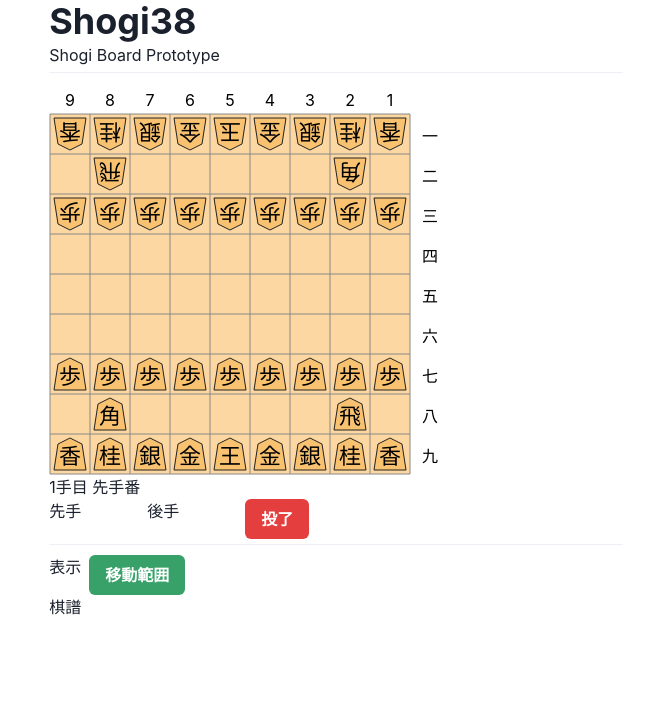
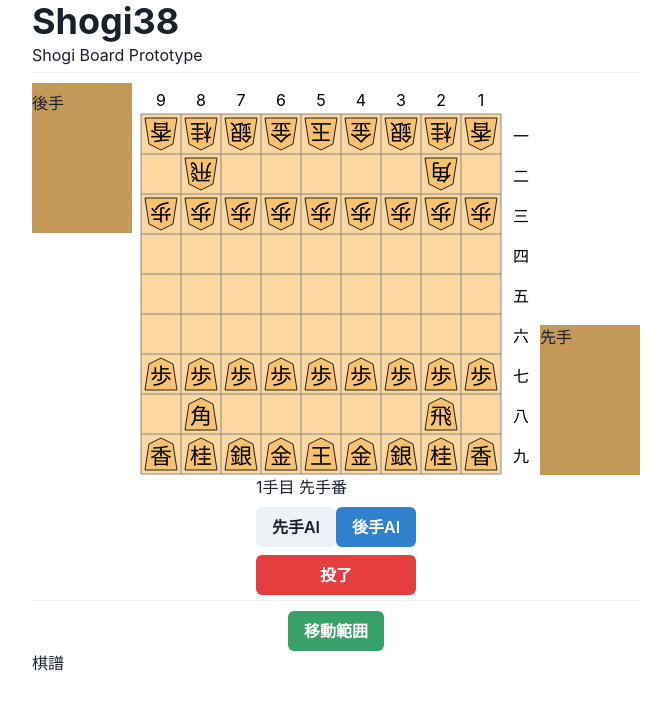
Before and after one commit to ma38su/shogi, a Next.js app: page / in a window 1280 px wide. Shown: the top 710 px of the page, without its empty margins (304-975 px from the left). Built offline with nearby package versions, Linux system fonts and the light colour scheme.

Commit message:
add simple ai

```diff
--- a/libs/components/BoardSvg.tsx
+++ b/libs/components/BoardSvg.tsx
@@ -1,10 +1,12 @@
 import React from "react";
 import { createRectanglePolygon } from "../geometry";
-import { PlayerTurn, PieceType, xyToIndex, Game, promote, GameRecord, yToLabel } from "../shogi";
+import { PlayerTurn, PieceType, xyToIndex, Game, promote, GameRecord, yToLabel, PiecePosition, PieceSelection, movePiece } from "../shogi";
 import { generateGrid, polylineToPoints } from "../svg";
 import { VisibilityOption } from "../VisibilityOption";
 import { PieceSvgGroup } from "./PieceSvgGroup";
 import { CandidatesSvg } from "./CandidatesSvg";
+import { Box, Flex, Stack, Text } from "@chakra-ui/react";
+import { PieceStand } from "./PieceStand";
 
 const XLabel = React.memo(function XLabel() {
   return (
@@ -32,25 +34,33 @@ const BoardGrid = React.memo(function Grid(props: {size: number, scale: number})
   return <path d={generateGrid(9, 9, size)} strokeWidth={1/scale} stroke='#888' fill='none' />
 });
 
-type PieceSelection = {
-  index: number,
-  piece: PieceType,
-  turn: PlayerTurn,
-};
-
 type Props = {
   game: Game,
   setGame: React.Dispatch<React.SetStateAction<Game>>,
   visibilityOptions?: VisibilityOption[],
 };
 
-function BoardSvg(props: Props) {
+function selectPiece(x: number, y: number, type: PieceType, turn: PlayerTurn, prev: PieceSelection | null) {
+  const index = xyToIndex(x, y);
+  if (prev?.index === index) return null;
+
+  return {
+    index: xyToIndex(x, y),
+    piece: type,
+    turn,
+  } satisfies PieceSelection;
+}
+
+function ShogiBoardSvg(props: Props) {
 
   const {
     game,
     setGame,
     visibilityOptions,
   } = props;
+
+  const standWidth = 100;
+  const standHeight = 150;
 
   const gridSize = 1;
   const margin = 1;
@@ -65,82 +75,43 @@ function BoardSvg(props: Props) {
 
   const [selection, setSelection] = React.useState<PieceSelection | null>(null);
 
-  const onClick = React.useCallback(function onClick(x: number, y: number, turn: PlayerTurn, type: PieceType) {
+  const handleSelect = React.useCallback(function onClick(x: number, y: number, turn: PlayerTurn, type: PieceType) {
     if (turn !== game.turn) return;
 
-    const index = xyToIndex(x, y);
-    setSelection(prev => {
-      if (prev?.index === index) return null;
-
-      return {
-        index: xyToIndex(x, y),
-        piece: type,
-        turn,
-      } satisfies PieceSelection;
-    });
+    setSelection(prev => selectPiece(x, y, type, turn, prev));
   }, [game]);
 
-  const handleMove = React.useCallback(function onClick(x: number, y: number, turn: PlayerTurn) {
+  const handleMove = React.useCallback(function onClick(x: number, y: number) {
     if (!selection) throw new Error();
-
-    setGame((prev: Game) => {
-
-      const nextIndex = xyToIndex(x, y);
-      const { index, piece } = selection;
-      const {
-        position,
-        pieceInHand: [bPieceInHand, wPieceInHand],
-        records
-      } = prev;
-
-      const captured = position.get(nextIndex);
-      if (captured != null) {
-        const [capturedType, capturedTurn] = captured;
-        if (turn === capturedTurn) throw new Error();
-
-        if (turn) {
-          const prevCount = bPieceInHand.get(capturedType) ?? 0;
-          bPieceInHand.set(capturedType, prevCount + 1);
-        } else {
-          const prevCount = wPieceInHand.get(capturedType) ?? 0;
-          wPieceInHand.set(capturedType, prevCount + 1);
-        }
-      }
-
-      position.delete(index);
-      position.set(nextIndex, [piece, turn]);
-
-      const nextMove = prev.move + 1;
-
-      const newRecord: GameRecord = {
-        x,
-        y,
-        turn,
-        piece,
-        move: nextMove,
-      };
-
-      return {
-        turn: !prev.turn,
-        move: nextMove,
-        position: new Map(position),
-        pieceInHand: [new Map(bPieceInHand), new Map(wPieceInHand)],
-        records: [...records, newRecord],
-      } satisfies Game;
-    });
+    setGame((prev: Game) => movePiece(prev, selection, xyToIndex(x, y)));
   }, [selection, setGame]);
-
-  const selectedIndex = selection?.index;
-
-  const { position } = game;
 
   React.useEffect(() => {
     setSelection(null);
   }, [game]);
 
+  const { position, pieceInHand: [bPieceOfHand, wPieceOfHand] } = game;
+  const selectedIndex = selection?.index;
   const candidatesVisible = visibilityOptions?.includes('移動範囲') ?? false;
 
+  const handleSelectInHandPiece = (type: PieceType) => {
+    setSelection({
+      index: null,
+      piece: type,
+      turn: game.turn,
+    });
+  };
+
+  const standColor = '#C49958';
   return (
+    <Stack direction='row'>
+      <Flex alignItems='start'>
+        <Stack direction='column' style={{width: standWidth, height: standHeight, backgroundColor: standColor}}>
+          <PieceStand pieceInHand={wPieceOfHand} turn={false} disabled={game.turn} selected={false} handleSelectPiece={handleSelectInHandPiece} />
+          <Text>後手</Text>
+        </Stack>
+      </Flex>
+
       <svg {...{width, height}} className='disable-select'>
         <g transform={`translate(${margin},${margin+heightGuide}) scale(${scale},${scale})`}>
 
@@ -150,17 +121,25 @@ function BoardSvg(props: Props) {
           <polygon points={polylineToPoints(createRectanglePolygon(boardWidth, boardHeight))} stroke='none' fill='#FCD7A1' />
 
           {
-          Array.from(position.entries()).map(([index, [type, turn]]) => {
-            return <PieceSvgGroup key={index} {...{type, index, turn: turn, scale, onClick, selected: selectedIndex === index}} />
+            Array.from(position.entries()).map(([index, {type, turn}]) => {
+              return <PieceSvgGroup key={index} {...{type, index, turn, scale, onClick: handleSelect, selected: selectedIndex === index}} />
             })
           }
 
-        { selection && <CandidatesSvg {...{...selection, position, onClick: handleMove, visible: candidatesVisible}} /> }
+          { (selection && selection.index != null) && <CandidatesSvg {...{...selection, position, onClick: handleMove, visible: candidatesVisible}} /> }
 
           <BoardGrid size={gridSize} scale={scale} />
         </g>
       </svg>
+
+      <Flex alignItems='end'>
+        <Stack direction='column' style={{width: standWidth, height: standHeight, backgroundColor: standColor}}>
+          <Text>先手</Text>
+          <PieceStand pieceInHand={bPieceOfHand} turn={true} disabled={!game.turn} selected={false} handleSelectPiece={handleSelectInHandPiece}/>
+        </Stack>
+      </Flex>
+    </Stack>
   );
 }
 
-export { BoardSvg }
+export { ShogiBoardSvg }
--- a/libs/components/CandidatesSvg.tsx
+++ b/libs/components/CandidatesSvg.tsx
@@ -1,14 +1,14 @@
 import React from "react";
-import { PlayerTurn, PieceType, getMoveRangeList } from "../shogi";
+import { PlayerTurn, PieceType, getMoveRangeList, PiecePosition } from "../shogi";
 import { CandidateLineSvg } from "./CandidateLineSvg";
 
 type Props = {
   index: number,
   piece: PieceType,
   turn: PlayerTurn,
-  position: Map<number, [PieceType, PlayerTurn]>,
+  position: Map<number, PiecePosition>,
   visible: boolean,
-  onClick: (x: number, y: number, turn: PlayerTurn) => void
+  onClick: (x: number, y: number) => void
 };
 
 const CandidatesSvg = React.memo(function CandidatesSvg(props: Props) {
--- a/libs/components/CheckmateDialog.tsx
+++ b/libs/components/CheckmateDialog.tsx
@@ -1,4 +1,4 @@
-import { Button, Modal, ModalBody, ModalContent, ModalFooter, ModalHeader, ModalOverlay } from "@chakra-ui/react";
+import { Button, Modal, ModalBody, ModalContent, ModalFooter, ModalHeader, ModalOverlay, Text } from "@chakra-ui/react";
 import { Game, isPromotable } from "../shogi";
 
 type Props = {
@@ -8,7 +8,7 @@ type Props = {
 
 function CheckmateDialog(props: Props) {
   const {
-    game,
+    game: { turn, move },
     handleReset,
   } = props;
 
@@ -16,9 +16,11 @@ function CheckmateDialog(props: Props) {
     <Modal isOpen={true} onClose={handleReset} isCentered>
       <ModalOverlay />
       <ModalContent>
-        <ModalHeader>詰み</ModalHeader>
+        <ModalHeader>{move}手 詰み</ModalHeader>
         <ModalBody>
-          詰みました。
+          <Text>
+          {turn ? '先手' : '後手'}の勝ち
+          </Text>
         </ModalBody>
         <ModalFooter>
           <Button colorScheme="green" mr={3} onClick={handleReset}>再戦</Button>
--- a/libs/components/GameRecordList.tsx
+++ b/libs/components/GameRecordList.tsx
@@ -1,10 +1,18 @@
 import { Text } from "@chakra-ui/react";
 import React from "react";
-import { GameRecord, xToLabel, yToLabel } from "../shogi";
+import { GameRecord, indexToXY, xToLabel, yToLabel } from "../shogi";
 
 type Props = {
   records: GameRecord[],
 };
+
+function indexToLabel(index: number) {
+  return xyToLabel(...indexToXY(index));
+}
+
+function xyToLabel(x: number, y: number) {
+ return `${xToLabel(x)}${yToLabel(y)}`;
+}
 
 const GameRecordList = React.memo(function GameRecordList(props: Props) {
   const { records } = props;
@@ -22,11 +30,11 @@ const GameRecordList = React.memo(function GameRecordList(props: Props) {
             behavior,
           } = record;
 
-          return <Text key={move}>{move}手目 {turn ? '▲' : '△'} {xToLabel(x)}{yToLabel(y)} {piece}{ behavior }</Text>
+          return <Text key={move}>{move}手目 {turn ? '▲' : '△'} {xyToLabel(x, y)} {piece}{ behavior }</Text>
         })
       }
     </>
   )
 });
 
-export { GameRecordList };
+export { GameRecordList, xyToLabel, indexToLabel };
--- a/libs/components/PromotionDialog.tsx
+++ b/libs/components/PromotionDialog.tsx
@@ -1,4 +1,4 @@
-import { Button, Modal, ModalBody, ModalCloseButton, ModalContent, ModalFooter, ModalHeader, ModalOverlay } from "@chakra-ui/react";
+import { Button, Modal, ModalBody, ModalCloseButton, ModalContent, ModalFooter, ModalHeader, ModalOverlay, Text } from "@chakra-ui/react";
 import { GameRecord, isPromotable, PieceType, promote } from "../shogi";
 
 type Props = {
@@ -12,7 +12,7 @@ function PromotionDialog(props: Props) {
     handlePromotion,
   } = props;
 
-  const { piece } = lastRecord;
+  const { piece, turn } = lastRecord;
 
   const handleYes = () => {
     handlePromotion(true);
@@ -27,7 +27,12 @@ function PromotionDialog(props: Props) {
       <ModalContent>
         <ModalHeader>成りますか？</ModalHeader>
         <ModalBody>
-          {piece} → {promote(piece)}
+          <Text>
+            {turn ? '先手' : '後手'}
+          </Text>
+          <Text>
+            {piece} → {promote(piece)}
+          </Text>
         </ModalBody>
         <ModalFooter>
           <Button colorScheme="blue" mr={3} onClick={handleYes}>Yes</Button>
--- /dev/null
+++ b/libs/shogi-ai.ts
@@ -0,0 +1,83 @@
+import { xyToLabel } from "./components/GameRecordList";
+import { Game, getMoveRangeList, indexToXY, isPromotable, movePiece, PiecePosition, PieceSelection, PieceType, PlayerTurn, promote, updatePromotion, xyToIndex } from "./shogi";
+
+function getRandomInt(max: number) {
+  return Math.floor(Math.random() * max);
+}
+
+function choiceRandom<T>(array: readonly T[]) {
+  const i = getRandomInt(array.length);
+  return array[i];
+}
+
+function calculateNextMove(game: Game) {
+  const { position, turn } = game;
+  if (turn) {
+    console.log('sente AI');
+  } else {
+    console.log('gote AI');
+  }
+
+  const moveCandidates = generateNextMoveCandidates(position, turn);
+
+  const nextMove = choiceRandom(moveCandidates);
+
+  return nextMove;
+}
+
+function moveNextByAi(game: Game) {
+  const [piece, index, nextIndex] = calculateNextMove(game);
+  const { turn } = game;
+  const selection: PieceSelection = { piece, index, turn };
+
+  const nextGame = movePiece(game, selection, nextIndex);
+  const { records, position } = nextGame;
+  const lastRecord = records.length > 0 ? records[records.length - 1] : null;
+  if (!isPromotable(lastRecord)) {
+    return nextGame;
+  }
+
+  const newPosition = updatePromotion(lastRecord, position);
+  return {
+    ...nextGame,
+    position: newPosition
+  };
+}
+
+function generateNextMoveCandidates(position: Map<number, PiecePosition>, turn: boolean): [PieceType, number, number][] {
+  const results: [PieceType, number, number][] = [];
+  for (const [index, piecePosition] of position) {
+    const { type: pieceType, turn: pieceTurn } = piecePosition;
+    if (turn !== pieceTurn) {
+      continue;
+    }
+
+    const candidateTable = getMoveRangeList(pieceType, pieceTurn);
+    const [x0, y0] = indexToXY(index);
+
+    for (const candidates of candidateTable) {
+      for (const [dx, dy] of candidates) {
+        const x = x0 + dx;
+        const y = y0 + dy;
+        if (x < 0 || x >= 9 || y < 0 || y >= 9) {
+          break;
+        }
+
+        const index1 = xyToIndex(x, y);
+        const state1 = position.get(index1);
+        if (state1 != null) {
+          // 自駒がある場合は移動できない
+          // 相手駒がある場合は移動できるが、その先には移動できない
+          if (state1.turn !== turn) {
+            results.push([pieceType, index, index1]);
+          }
+          break;
+        }
+        results.push([pieceType, index, index1]);
+      }
+    }
+  }
+  return results;
+}
+
+export { calculateNextMove, moveNextByAi }
--- a/libs/shogi.ts
+++ b/libs/shogi.ts
@@ -1,3 +1,4 @@
+import { indexToLabel, xyToLabel } from "./components/GameRecordList";
 import { XY, XYArray } from "./geometry";
 
 type PlayerTurn = true | false;
@@ -15,8 +16,13 @@ type GameRecord = {
   behavior?: BehaviorType,  // true: 成り, false: 不成, undefined: 未選択
 }
 
+type PiecePosition = {
+  type: PieceType,
+  turn: boolean,
+}
+
 type Game = {
-  position: Map<number, [PieceType, PlayerTurn]>,
+  position: Map<number, PiecePosition>,
   pieceInHand: [Map<PieceType, number>, Map<PieceType, number>],
   move: number,
   turn: PlayerTurn,
@@ -160,7 +166,7 @@ function promote(type: PieceType) {
   return promoteMap.get(type);
 }
 
-function isPromotable(lastRecord: GameRecord | null | undefined) {
+function isPromotable(lastRecord: GameRecord | null | undefined): lastRecord is GameRecord {
   if (lastRecord == null) return false;
 
   const { piece, y, turn, behavior } = lastRecord;
@@ -189,8 +195,8 @@ function isKind(piece: PieceType) {
   return piece === '王' || piece === '玉';
 }
 
-function searchKingIndex(position: Map<number, [PieceType, PlayerTurn]>, turn: PlayerTurn) {
-  for (const [index, [p, t]] of position) {
+function searchKingIndex(position: Map<number, PiecePosition>, turn: PlayerTurn) {
+  for (const [index, {type: p, turn: t}] of position) {
     if (t === turn && isKind(p)) {
       return indexToXY(index);
     }
@@ -203,8 +209,7 @@ function isCheck(game: Game, turn0: PlayerTurn): boolean {
   const { position } = game;
 
   const [kingX, kingY] = searchKingIndex(position, !turn0);
-  console.log({kingX, kingY, turn0});
-  for (const [index, [piece, turn]] of position) {
+  for (const [index, {type: piece, turn}] of position) {
     if (turn !== turn0) continue;
 
     const [x0, y0] = indexToXY(index);
@@ -214,6 +219,10 @@ function isCheck(game: Game, turn0: PlayerTurn): boolean {
       for (const [dx, dy] of moveRange) {
         const x = x0 + dx;
         const y = y0 + dy;
+        if (x < 0 || x >= 9 || y < 0 || y >= 9) {
+          break;
+        }
+
         const moveIndex = xyToIndex(x, y);
 
         if (x === kingX && y === kingY) {
@@ -228,10 +237,98 @@ function isCheck(game: Game, turn0: PlayerTurn): boolean {
   return false;
 }
 
+/**
+ * TODO 詰みの判定
+ */
 function isCheckmate(game: Game): boolean {
   const { turn } = game;
   return isCheck(game, turn);
 }
 
-export { CapturablePieceList, isCheck, isCheckmate, getMoveRangeList, xyToIndex, promote, isPromotable, xToLabel, yToLabel }
-export type { PieceType, PlayerTurn, Game, GameRecord }
+type PieceSelection = InHandPieceSelection | BoardPieceSelection;
+
+type BoardPieceSelection = {
+  index: number,
+  piece: PieceType,
+  turn: PlayerTurn,
+};
+
+type InHandPieceSelection = {
+  index: null,
+  piece: PieceType,
+  turn: PlayerTurn,
+};
+
+function movePiece(game: Game, selection: PieceSelection, nextIndex: number): Game {
+  const { index, piece, turn } = selection;
+  const {
+    position,
+    pieceInHand: [sentePieceInHand, gotePieceInHand],
+    records
+  } = game;
+
+  const newPosition = new Map(position);
+  const newSentePieceInHand = new Map(sentePieceInHand);
+  const newGotePieceInHand = new Map(gotePieceInHand);
+
+  const captured = position.get(nextIndex);
+  if (captured != null) {
+    const { type: capturedType, turn: capturedTurn } = captured;
+    if (turn === capturedTurn) {
+      console.log(captured);
+      throw new Error(`${piece}: ${index && indexToLabel(index)} => ${indexToLabel(nextIndex)}`);
+    }
+
+    if (turn) {
+      const prevCount = newSentePieceInHand.get(capturedType) ?? 0;
+      newSentePieceInHand.set(capturedType, prevCount + 1);
+    } else {
+      const prevCount = newGotePieceInHand.get(capturedType) ?? 0;
+      newGotePieceInHand.set(capturedType, prevCount + 1);
+    }
+  }
+
+  if (index != null) {
+    newPosition.delete(index);
+  } else {
+    // in hand piece
+  }
+  newPosition.set(nextIndex, { type: piece, turn } satisfies PiecePosition);
+
+  const nextMove = game.move + 1;
+
+  const [x, y] = indexToXY(nextIndex);
+  const newRecord: GameRecord = {
+    x,
+    y,
+    turn,
+    piece,
+    move: nextMove,
+  }
+  return {
+    turn: !game.turn,
+    move: nextMove,
+    position: newPosition,
+    pieceInHand: [newSentePieceInHand, newGotePieceInHand],
+    records: [...records, newRecord],
+  }
+}
+
+
+function updatePromotion(lastRecord: GameRecord, position: Map<number, PiecePosition>): Map<number, PiecePosition> {
+  const { x, y, piece, turn, behavior } = lastRecord;
+  if (behavior !== '成') {
+    return position;
+  }
+
+  const index = xyToIndex(x, y);
+  const promotedPiece = promote(piece);
+  if (promotedPiece == null) throw new Error();
+
+  const newPosition = new Map(position);
+  newPosition.set(index, { type: promotedPiece, turn });
+  return newPosition;
+}
+
+export { CapturablePieceList, isCheck, isCheckmate, getMoveRangeList, xyToIndex, indexToXY, promote, isPromotable, xToLabel, yToLabel, movePiece, updatePromotion }
+export type { PieceType, PlayerTurn, Game, GameRecord, PiecePosition, PieceSelection }
--- a/pages/_document.tsx
+++ b/pages/_document.tsx
@@ -2,7 +2,7 @@ import { Html, Head, Main, NextScript } from 'next/document'
 
 export default function Document() {
   return (
-    <Html lang='en'>
+    <Html lang='ja'>
       <Head>
         <link rel="preconnect" href="https://fonts.googleapis.com" />
         <link href="https://fonts.googleapis.com/css2?family=Noto+Serif+JP:wght@500;600;900&display=swap" rel="stylesheet" />
--- a/pages/index.tsx
+++ b/pages/index.tsx
@@ -1,17 +1,16 @@
 import React from 'react';
-import { Box, Button, Container, Divider, Heading, Stack, Text } from '@chakra-ui/react'
-
+import { Box, Button, Center, Container, Divider, Heading, position, Stack, Text } from '@chakra-ui/react'
 import Head from 'next/head'
 
-import { InitialPosition } from '../record/data';
-import { BoardSvg } from '../libs/components/BoardSvg'
+import { InitialPosition } from '../libs/record';
+import { ShogiBoardSvg } from '../libs/components/BoardSvg'
 import { VisibilityOption, VisibilityOptions } from '../libs/VisibilityOption';
-import { Game, GameRecord, isCheck, isCheckmate, isPromotable, PieceType, PlayerTurn, promote, xToLabel, xyToIndex, yToLabel } from '../libs/shogi';
-import { PieceStand } from '../libs/components/PieceStand';
+import { Game, GameRecord, indexToXY, isCheck, isCheckmate, isPromotable, movePiece, PiecePosition, PieceSelection, PieceType, promote, updatePromotion, xyToIndex } from '../libs/shogi';
 import { PromotionDialog } from '../libs/components/PromotionDialog';
-import { GameRecordList } from '../libs/components/GameRecordList';
+import { GameRecordList, xyToLabel } from '../libs/components/GameRecordList';
 import { CheckAlertDialog } from '../libs/components/CheckAlertDialog';
 import { CheckmateDialog } from '../libs/components/CheckmateDialog';
+import { calculateNextMove, moveNextByAi } from '../libs/shogi-ai';
 
 function newGame(): Game {
   return {
@@ -26,24 +25,12 @@ function newGame(): Game {
   } satisfies Game;
 }
 
-function updatePromotion(lastRecord: GameRecord, position: Map<number, [PieceType, PlayerTurn]>): Map<number, [PieceType, PlayerTurn]> {
-  const { x, y, piece, turn, behavior } = lastRecord;
-  if (behavior !== '成') {
-    return position;
-  }
-
-  const index = xyToIndex(x, y);
-  const promotedPiece = promote(piece);
-  if (promotedPiece == null) throw new Error();
-  position.set(index, [promotedPiece, turn]);
-  return new Map(position);
-}
-
-
 export default function Home() {
   const [visibilityOptions, setVisibilityOptions] = React.useState<VisibilityOption[]>(['移動範囲']);
 
   const [checkAlertChecked, setCheckAlertChecked] = React.useState<boolean>(false);
+
+  const [aiTurn, setAiTurn] = React.useState<[boolean, boolean]>([false, true]);
 
   const handleVisibilityOptionChange = (option: VisibilityOption) => {
     const state = visibilityOptions.includes(option);
@@ -55,22 +42,9 @@ export default function Home() {
   }
 
   const [game, setGame] = React.useState<Game>(newGame());
-  const handleResetGame = () => {
-    setGame(_ => newGame());
-  };
+  const handleResetGame = () => setGame(newGame());
 
-  const [selectedPiece, setSelectedPiece] = React.useState<PieceType | null>(null);
-
-  const handleDropPiece = (type: PieceType, turn: PlayerTurn) => {
-    if (turn !== game.turn) {
-      return;
-    }
-
-    console.log(type);
-    setSelectedPiece(type);
-  };
-
-  const { turn, move, pieceInHand: [bPieceOfHand, wPieceOfHand], records } = game;
+  const { turn, move, records } = game;
 
   const lastRecord = records.length > 0 ? records[records.length - 1] : null;
 
@@ -85,7 +59,6 @@ export default function Home() {
       } satisfies GameRecord;
 
       const newPosition = updatePromotion(lastRecord, position);
-
       return {
         ...prev,
         position: newPosition,
@@ -95,21 +68,34 @@ export default function Home() {
   }
 
   React.useEffect(() => {
+    const [ senteAi, goteAi ] = aiTurn;
+    const { turn, records } = game;
+    if (!(senteAi && turn) || (goteAi && !turn)) {
       setCheckAlertChecked(false);
-  }, [game]);
+    }
+
+    // AI処理
+    const lastRecord = records.length > 0 ? records[records.length - 1] : null;
+    if (isCheckmate(game)) {
+      // 詰んでいる場合は処理しない
+      return;
+    }
+    if (!isPromotable(lastRecord) || checkAlertChecked) {
+      if ((senteAi && turn) || (goteAi && !turn)) {
+        setGame(prev => moveNextByAi(prev));
+      }
+    }
+  }, [game, aiTurn, checkAlertChecked]);
 
   const isCheckmated = isCheckmate(game);
   const promotionDialogVisible = isPromotable(lastRecord);
   const checkDialogVisible = !promotionDialogVisible && !isCheckmated && !checkAlertChecked && isCheck(game, !turn);
 
-  console.log('check', {
-    my: isCheck(game, turn),
-    opponent: isCheck(game, !turn),
+  const [senteAi, goteAi] = aiTurn;
+  const handleChangeAiSente = React.useCallback(() => setAiTurn(([sente, gote]) => [!sente, gote]), []);
+  const handleChangeAiGote = React.useCallback(() => setAiTurn(([sente, gote]) => [sente, !gote]), []);
 
-    a: !promotionDialogVisible,
-    b: !isCheckmated,
-    c: !checkAlertChecked,
-  })
+  console.log({promotionDialogVisible});
 
   return (
     <>
@@ -118,7 +104,7 @@ export default function Home() {
         <meta name="description" content="Shogi Board Prototype" />
         <meta name="viewport" content="width=device-width, initial-scale=1" />
       </Head>
-      <Container>
+      <Container maxWidth='40em'>
 
         { isCheckmated && <CheckmateDialog game={game} handleReset={handleResetGame} /> }
         { promotionDialogVisible && lastRecord && <PromotionDialog handlePromotion={handlePromotion} lastRecord={lastRecord} /> }
@@ -129,26 +115,22 @@ export default function Home() {
 
         <Divider style={{marginTop: '5px', marginBottom: '10px'}} />
 
-        <BoardSvg game={game} setGame={setGame} visibilityOptions={visibilityOptions} />
+        <ShogiBoardSvg game={game} setGame={setGame} visibilityOptions={visibilityOptions} />
 
+        <Center>
+          <Stack>
             <Text>{move+1}手目 {turn ? '先手' : '後手'}番</Text>
-
-        <Stack direction='row'>
-          <Box width={90}>
-            <Text>先手</Text>
-            <PieceStand pieceInHand={bPieceOfHand} turn={true} disabled={!game.turn} selected={false} handleDropPiece={handleDropPiece}/>
-          </Box>
-          <Box width={90}>
-            <Text>後手</Text>
-            <PieceStand pieceInHand={wPieceOfHand} turn={false} disabled={game.turn} selected={false} handleDropPiece={handleDropPiece} />
+            <Box>
+              <Button colorScheme={senteAi ? 'blue' : 'gray'} onClick={handleChangeAiSente}>先手AI</Button>
+              <Button colorScheme={goteAi ? 'blue' : 'gray'} onClick={handleChangeAiGote}>後手AI</Button>
             </Box>
             <Button colorScheme='red' onClick={handleResetGame}>投了</Button>
           </Stack>
+        </Center>
 
         <Divider style={{marginTop: '5px', marginBottom: '10px'}} />
-
+          <Center>
             <Stack direction='row'>
-        <Text>表示</Text>
             {
                 VisibilityOptions.map((option) => {
                   return (
@@ -159,7 +141,7 @@ export default function Home() {
                 })
               }
             </Stack>
-
+          </Center>
         <GameRecordList records={records} />
       </Container>
     </>
```
Also changed, not shown: libs/components/CandidateLineSvg.tsx (+6 -8 lines), libs/components/PieceStand.tsx (+11 -7 lines), libs/record.ts (renamed from record/data.ts, +7 -7 lines). Lines whose indentation alone changed are shown as unchanged.
